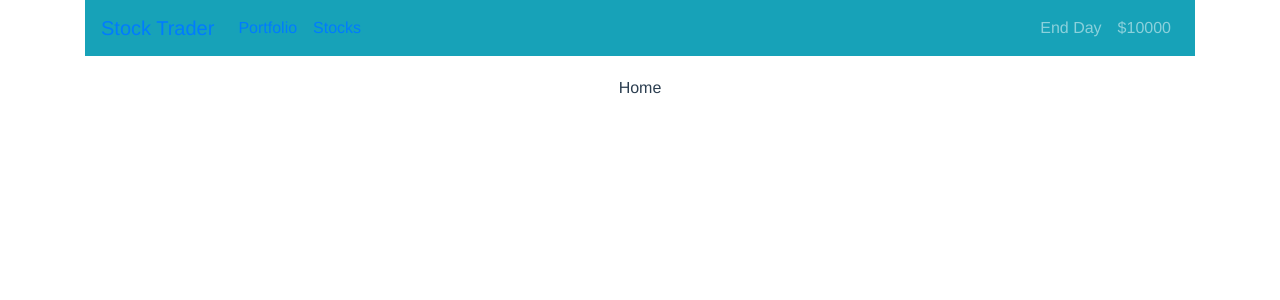
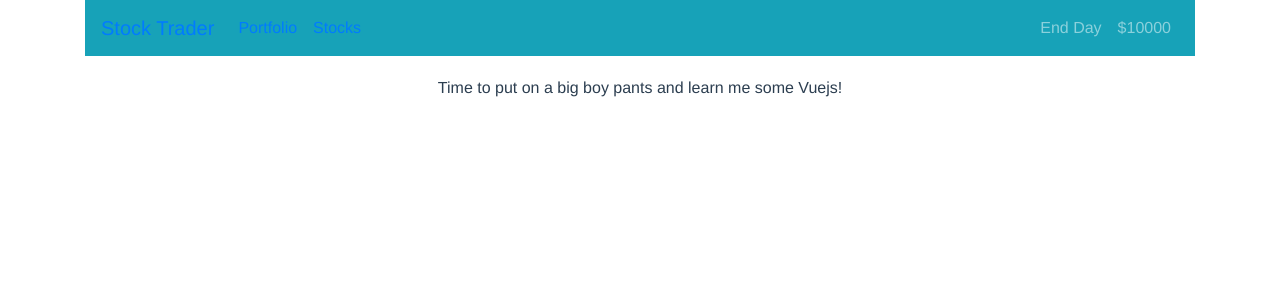
Before and after one commit to kenoflee/vue-stock-trader, a Vue app: page / in a window 1280 px wide. Shown: the top 300 px of the page. Built offline with nearby package versions, Linux system fonts and the light colour scheme.

Commit message:
content for home component

```diff
--- a/src/components/Home.vue
+++ b/src/components/Home.vue
@@ -1,5 +1,5 @@
 <template>
-    <p>Home</p>
+    <p>Time to put on a big boy pants and learn me some Vuejs!</p>
 </template>
 
 <script>
```
